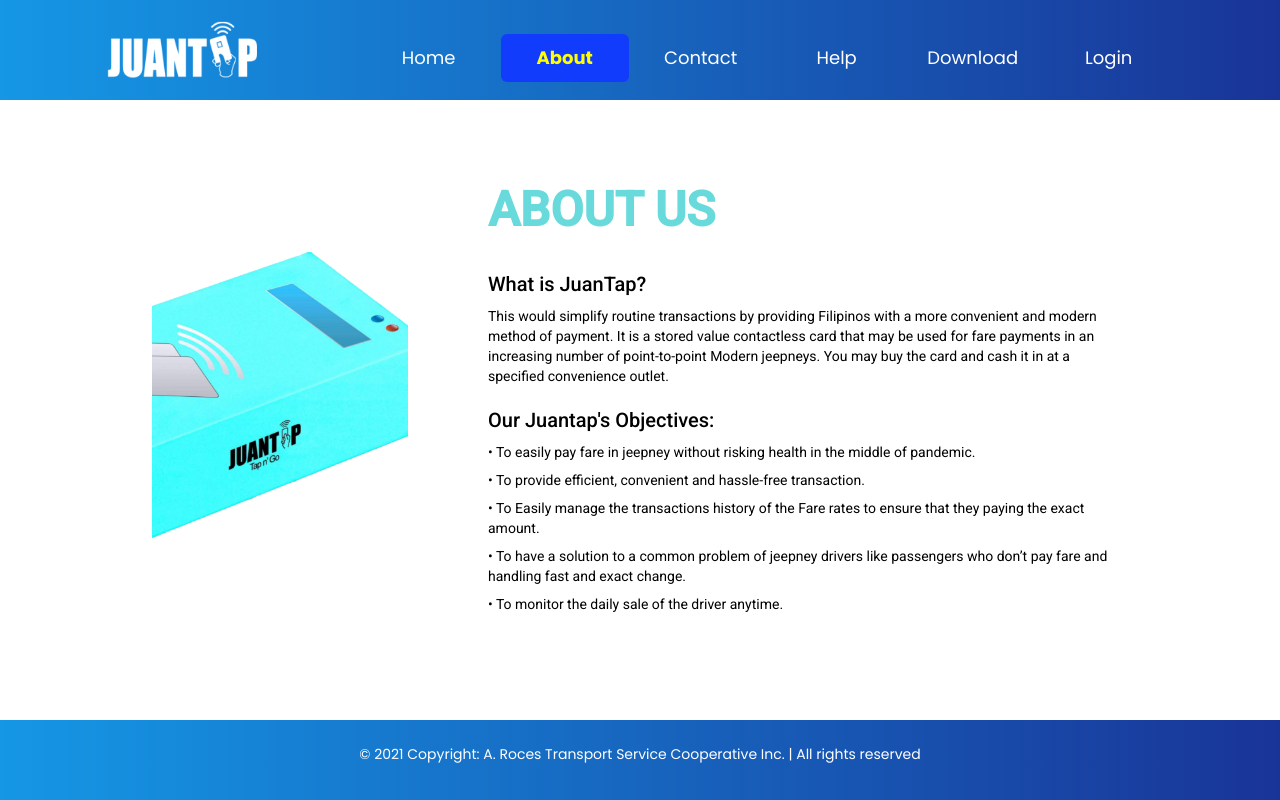
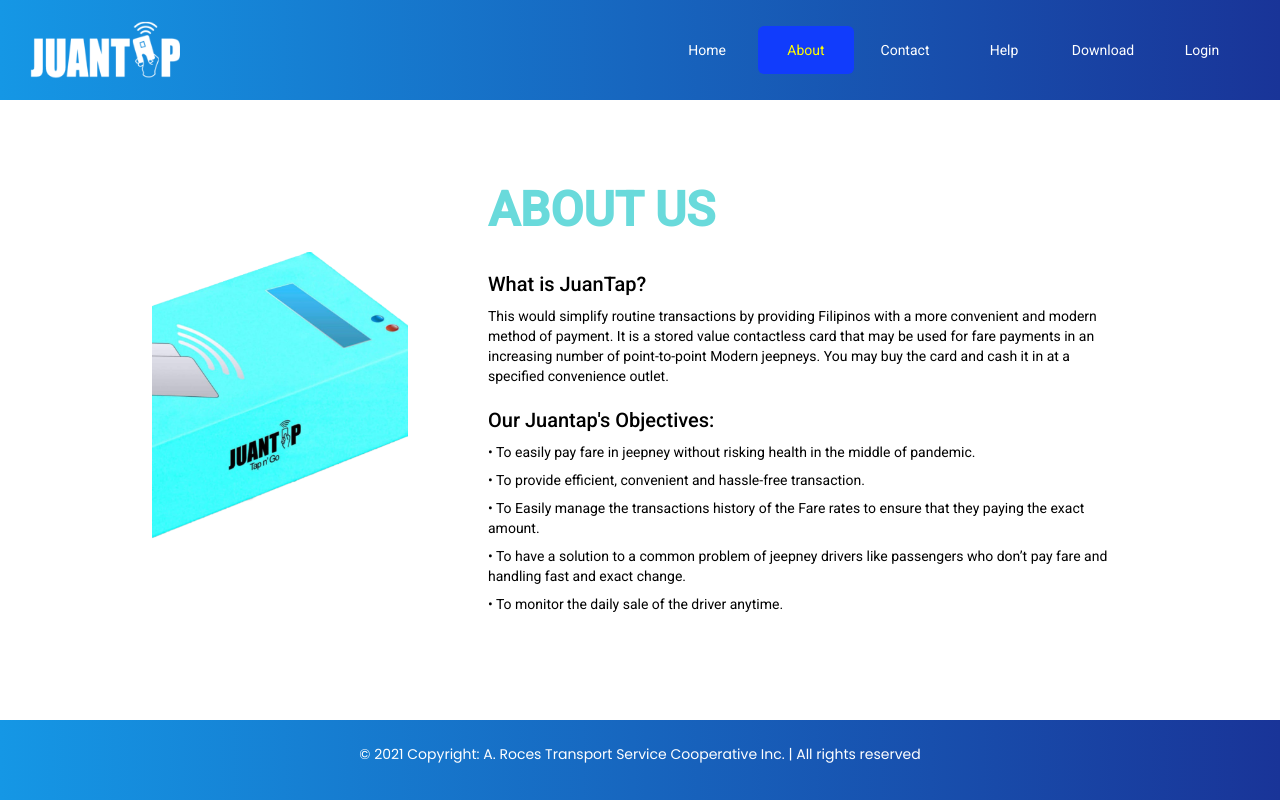
Before and after one commit to justinebaldz/juantap-web, an Angular app: page /about in a window 1280 px wide. Built offline with nearby package versions, Linux system fonts and the light colour scheme.

Commit message:
refactor: change code + fix styling of header component

```diff
--- a/src/app/components/header/header.component.html
+++ b/src/app/components/header/header.component.html
@@ -1,81 +1,28 @@
-<header class="bg-[#1597E5] bg-gradient-to-r from-[#1597E5] to-[#193498] sticky top-0  cursor-default z-50">
-  <div
-    class="w-full h-[80px] lg:h-[100px] flex flex-row justify-around lg:justify-evenly text-white font-[Poppins] items-center ">
-    <img class="w-[100px] md:w-[120px] lg:w-[150px]" src="/assets/images/logo.png" alt="juantap logo" routerLink="/home"
+<header class="header">
+  <div class="header__container">
+    <img class="header__logo" src="/assets/images/logo.png" alt="juantap logo" routerLink="/home"
       ariaCurrentWhenActive="page">
-    <div class="w-auto gap-4 hidden lg:flex lg:flex-row">
-      <!-- <ul class="text-lg flex flex-row">
-          <li class="cursor-default">
-            <button (click)="linkClick(item)"
-              class="w-[8rem] h-[3rem] rounded-md mt-4 hover:bg-[#113CFC] hover:text-[#ffff00] hover:shadow-[0_0.5em_0.5em_-0.4em_#193498] hover:translate-y-[-0.1em] ease-linear duration-[0.2s] cursor-default">{{
-              item['name'] }}</button>
-          </li>
-          <li class="cursor-default">
-            <button class="w-[8rem] h-[3rem] rounded-md mt-4 hover:bg-[#113CFC] hover:text-[#ffff00] hover:shadow-[0_0.5em_0.5em_-0.4em_#193498] hover:translate-y-[-0.1em] ease-linear duration-[0.2s] cursor-default active" data-scroll-nav="0" aria-current="page" href="#">Home</button>
-          </li>
-          <li class="cursor-default">
-            <button class="w-[8rem] h-[3rem] rounded-md mt-4 hover:bg-[#113CFC] hover:text-[#ffff00] hover:shadow-[0_0.5em_0.5em_-0.4em_#193498] hover:translate-y-[-0.1em] ease-linear duration-[0.2s] cursor-default" data-scroll-nav="1" href="#about">About</button>
-          </li>
-          <li class="cursor-default">
-            <button class="w-[8rem] h-[3rem] rounded-md mt-4 hover:bg-[#113CFC] hover:text-[#ffff00] hover:shadow-[0_0.5em_0.5em_-0.4em_#193498] hover:translate-y-[-0.1em] ease-linear duration-[0.2s] cursor-default" data-scroll-nav="2" href="#contact">Contact</button>
-          </li>
-          <li class="cursor-default">
-            <button class="w-[8rem] h-[3rem] rounded-md mt-4 hover:bg-[#113CFC] hover:text-[#ffff00] hover:shadow-[0_0.5em_0.5em_-0.4em_#193498] hover:translate-y-[-0.1em] ease-linear duration-[0.2s] cursor-default" data-scroll-nav="3" href="#faqs">Help</button>
-          </li>
-          <li class="cursor-default">
-            <button class="w-[8rem] h-[3rem] rounded-md mt-4 hover:bg-[#113CFC] hover:text-[#ffff00] hover:shadow-[0_0.5em_0.5em_-0.4em_#193498] hover:translate-y-[-0.1em] ease-linear duration-[0.2s] cursor-default" data-scroll-nav="6" href="#download">Download</button>
-          </li>
-          <li class="cursor-default">
-            <button class="w-[8rem] h-[3rem] rounded-md mt-4 hover:bg-[#113CFC] hover:text-[#ffff00] hover:shadow-[0_0.5em_0.5em_-0.4em_#193498] hover:translate-y-[-0.1em] ease-linear duration-[0.2s] cursor-default" href="login.php">Log in</button>
-          </li>
-        </ul> -->
-      <nav class="flex flex-row justify-center items-center gap-2 text-lg">
-        <button
-          class="w-[8rem] h-[3rem] rounded-md mt-4 hover:bg-[#113CFC] hover:text-[#ffff00] hover:shadow-[0_0.5em_0.5em_-0.4em_#193498] hover:translate-y-[-0.1em] ease-linear duration-[0.2s] cursor-default"
-          routerLink="/home" routerLinkActive="activebutton" ariaCurrentWhenActive="page">
-          Home
-        </button>
-        <button
-          class="w-[8rem] h-[3rem] rounded-md mt-4 hover:bg-[#113CFC] hover:text-[#ffff00] hover:shadow-[0_0.5em_0.5em_-0.4em_#193498] hover:translate-y-[-0.1em] ease-linear duration-[0.2s] cursor-default"
-          routerLink="/about" routerLinkActive="activebutton" ariaCurrentWhenActive="page">
-          About
-        </button>
-        <button
-          class="w-[8rem] h-[3rem] rounded-md mt-4 hover:bg-[#113CFC] hover:text-[#ffff00] hover:shadow-[0_0.5em_0.5em_-0.4em_#193498] hover:translate-y-[-0.1em] ease-linear duration-[0.2s] cursor-default"
-          routerLink="/contact" routerLinkActive="activebutton" ariaCurrentWhenActive="page">
-          Contact
-        </button>
-        <button
-          class="w-[8rem] h-[3rem] rounded-md mt-4 hover:bg-[#113CFC] hover:text-[#ffff00] hover:shadow-[0_0.5em_0.5em_-0.4em_#193498] hover:translate-y-[-0.1em] ease-linear duration-[0.2s] cursor-default"
-          routerLink="/faqs" routerLinkActive="activebutton" ariaCurrentWhenActive="page">
-          Help
-        </button>
-        <button
-          class="w-[8rem] h-[3rem] rounded-md mt-4 hover:bg-[#113CFC] hover:text-[#ffff00] hover:shadow-[0_0.5em_0.5em_-0.4em_#193498] hover:translate-y-[-0.1em] ease-linear duration-[0.2s] cursor-default"
-          routerLink="/download" routerLinkActive="activebutton" ariaCurrentWhenActive="page">
-          Download
-        </button>
-        <button
-          class="w-[8rem] h-[3rem] rounded-md mt-4 hover:bg-[#113CFC] hover:text-[#ffff00] hover:shadow-[0_0.5em_0.5em_-0.4em_#193498] hover:translate-y-[-0.1em] ease-linear duration-[0.2s] cursor-default"
-          routerLink="/login" routerLinkActive="activebutton" ariaCurrentWhenActive="page">
-          Login
-        </button>
+    <div class="header__nav">
+      <nav class="header__nav-list">
+        <button routerLink="/home" routerLinkActive="active" class="header__nav-item">Home</button>
+        <button routerLink="/about" routerLinkActive="active" class="header__nav-item">About</button>
+        <button routerLink="/contact" routerLinkActive="active" class="header__nav-item">Contact</button>
+        <button routerLink="/faqs" routerLinkActive="active" class="header__nav-item">Help</button>
+        <button routerLink="/download" routerLinkActive="active" class="header__nav-item">Download</button>
+        <button routerLink="/login" routerLinkActive="active" class="header__nav-item">Login</button>
       </nav>
     </div>
-    <button
-      class="h-[32px] w-[32px] rounded-md flex justify-center items-center hover:bg-[#113CFC] hover:text-[#ffff00] hover:shadow-[0_0.5em_0.5em_-0.4em_#193498] hover:translate-y-[-0.1em] lg:hidden "
-      (click)="showMenu()">
-      <mat-icon>{{menu ? 'close' : 'menu'}}</mat-icon>
+    <button class="header__menu-icon" (click)="showMenu()">
+      <mat-icon>{{ menu ? 'close' : 'menu' }}</mat-icon>
     </button>
   </div>
 
-  <ul
-    [class]="'w-full px-8 text-[Poppins] text-white text-lg justify-center items-center ' + (menu ? 'flex flex-col' : 'hidden') + ' lg:hidden'"
-    *ngFor="let item of navItems">
-    <li class="cursor-default w-full">
-      <button (click)="linkClick(item)"
-        class="w-full h-[3rem] rounded-md mt-4 hover:bg-[#113CFC] hover:text-[#ffff00] hover:shadow-[0_0.5em_0.5em_-0.4em_#193498] hover:translate-y-[-0.1em] cursor-default border-b-[2px] border-[#193498]">{{
-        item['name'] }}</button>
-    </li>
+  <ul [class]="'header__mobile-menu ' + (menu ? 'show' : 'hidden')">
+    <button (click)="linkClick()" routerLink="/home" routerLinkActive="activeItem" class="header__nav-item">Home</button>
+    <button (click)="linkClick()" routerLink="/about" routerLinkActive="activeItem" class="header__nav-item">About</button>
+    <button (click)="linkClick()" routerLink="/contact" routerLinkActive="activeItem" class="header__nav-item">Contact</button>
+    <button (click)="linkClick()" routerLink="/faqs" routerLinkActive="activeItem" class="header__nav-item">Help</button>
+    <button (click)="linkClick()" routerLink="/download" routerLinkActive="activeItem" class="header__nav-item">Download</button>
+    <button (click)="linkClick()" routerLink="/login" routerLinkActive="activeItem" class="header__nav-item">Login</button>
   </ul>
 </header>
--- a/src/app/components/header/header.component.scss
+++ b/src/app/components/header/header.component.scss
@@ -1,11 +1,139 @@
-.activebutton {
-    background: #113CFC ;
+@import '../../globals';
+
+.header {
+    @include light-primary;
+    background: linear-gradient(to right, #1597E5, #193498);
+    position: sticky;
+    top: 0;
+    z-index: 50;
+
+    &__container {
+        width: 100%;
+        height: 80px;
+        display: flex;
+        flex-direction: row;
+        justify-content: space-between;
+        align-items: center;
+        padding: 0 30px;
+
+        @media (min-width: 1024px) {
+            height: 100px;
+        }
+    }
+
+    &__logo {
+        width: 100px;
+
+        @media (min-width: 568px) {
+            width: 120px;
+        }
+
+        @media (min-width: 992px) {
+            width: 150px;
+        }
+    }
+
+    &__nav {
+        display: none;
+        flex-direction: column;
+
+        @media (min-width: 991.98px) {
+            display: flex;
+        }
+
+        &-list {
+            display: inherit;
+            gap: 3px;
+        }
+
+        &-item {
+            color: #FFFFFF;
+            width: 8rem;
+            height: 3rem;
+            border-radius: 6px;
+            cursor: pointer;
+
+            &:hover {
+                @include bg-secondary;
+                color: #ffff00;
+            }
+
+            @media (min-width: 992px) and (max-width: 1199.98px) {
+                width: 5rem;
+            }
+
+            @media (min-width: 1200px) and (max-width: 1439.98px) {
+                width: 6rem;
+            }
+        }
+    }
+
+    &__menu-icon {
+        display: none;
+        justify-content: center;
+        align-items: center;
+        height: 32px;
+        width: 32px;
+        border-radius: 50%;
+        cursor: pointer;
+        color: #FFFFFF;
+
+        @media (max-width: 991.98px) {
+            display: flex;
+        }
+    }
+
+    &__mobile-menu {
+        width: 100%;
+        display: flex;
+        flex-direction: column;
+        justify-content: center;
+        align-items: center;
+        color: #FFFFFF;
+        outline: none;
+
+        // @media (max-width: 991.98px) {
+        //     display: flex;
+        // }
+    }
+
+    &__menu-item {
+        width: 100%;
+        display: flex;
+        flex-direction: column;
+        justify-content: center;
+        align-items: center;
+        text-align: center;
+        gap: 12px;
+        padding: 2px;
+
+        button {
+            height: 32px;
+            width: 100%;
+        }
+    }
+}
+
+.show {
+    @media (max-width: 991.98px) {
+        display: flex;
+    }
+}
+
+.hidden {
+    display: none;
+}
+
+.active {
+    background: #113CFC;
     border-radius: 6px;
     display: inline-block;
     cursor: pointer;
     color: #ffff00;
-    font-size: 18px;
-    font-weight: bold;
     text-decoration: none;
     outline: 0;
 }
+
+.activeItem {
+    color: #ffff00;
+}
--- a/src/app/components/header/header.component.ts
+++ b/src/app/components/header/header.component.ts
@@ -61,9 +61,7 @@ export class HeaderComponent implements OnInit {
     else this.menu = true;
   }
 
-  linkClick(item: any) {
-    this.router.navigate([item['link']]);
-    this.linkService.setNavItem(item);
+  linkClick() {
     this.menu = !this.menu;
     this.isLogin = !this.isLogin;
   }
```
